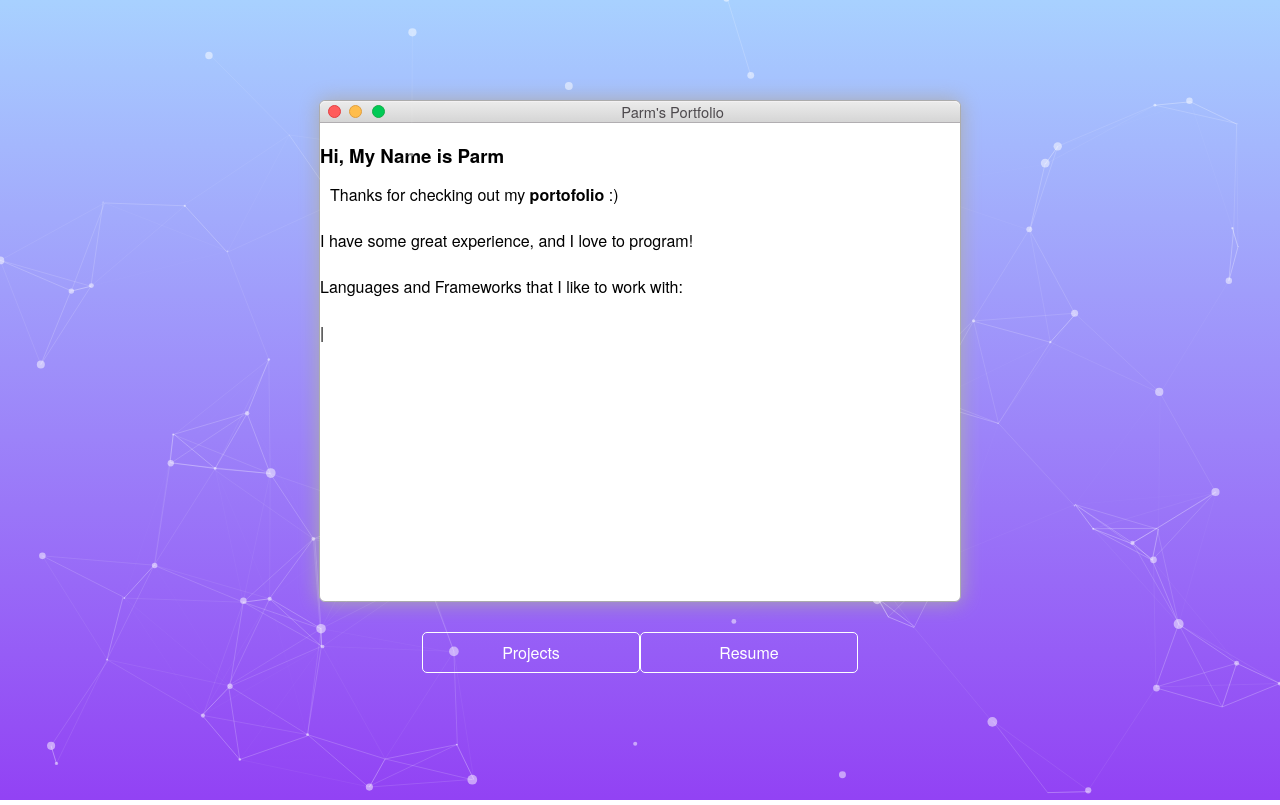
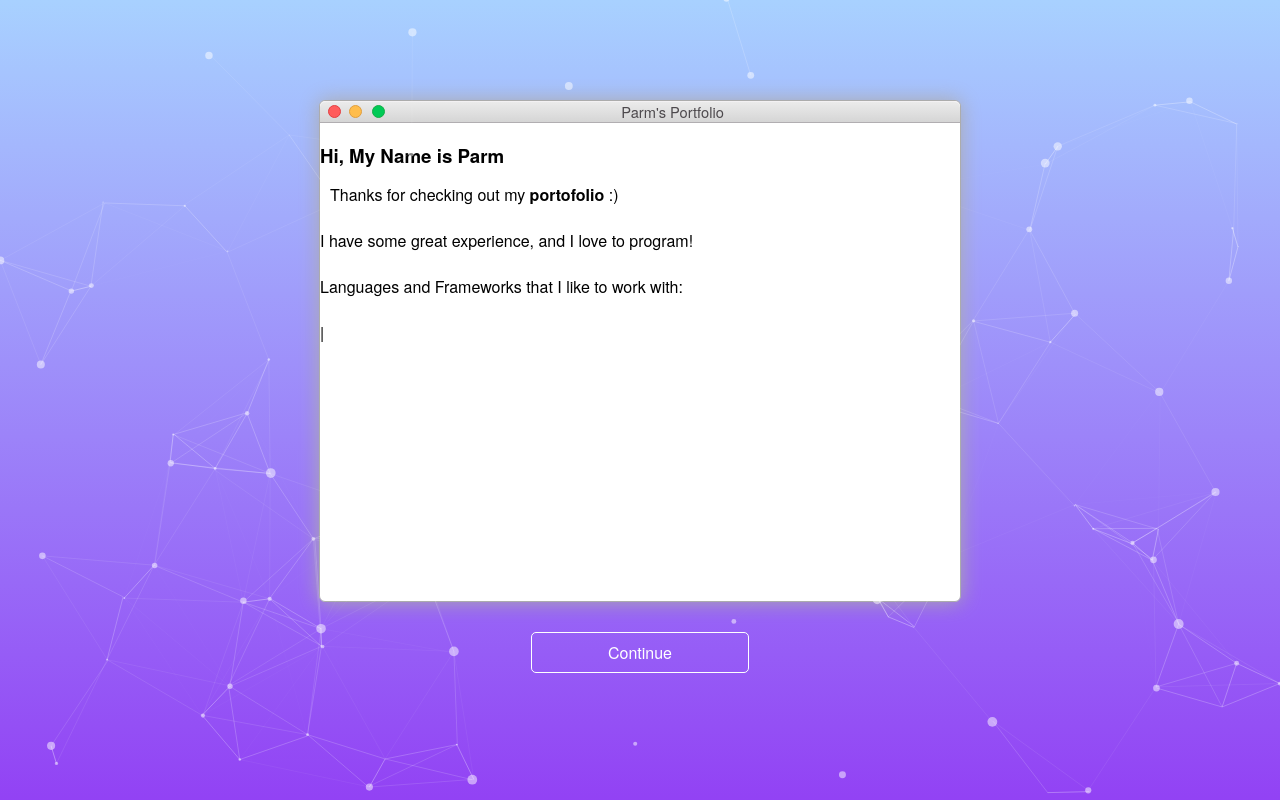
Before and after one commit to parmj/parmj.github.io, a plain HTML site: page index.html in a window 1280 px wide. Drawn offline with nearby package versions, Linux system fonts and the light colour scheme.

```diff
--- a/index.html
+++ b/index.html
@@ -69,9 +69,7 @@
 		</div>
 
 	 	<div id="links">
-	 		<a href="projects.html" class="ghost-button-rounded-corners">Projects</a>
-	 		<a href="#" class="ghost-button-rounded-corners">Resume</a>
-
+	 		<a href="projects.html" class="ghost-button-rounded-corners">Continue</a>
 	 	</div>
 
 
--- a/lib/scroll.js
+++ b/lib/scroll.js
@@ -1,4 +1,4 @@
 
 	window.sr = ScrollReveal({ reset: false });
 	sr.reveal('.port-item', { duration: 1000 });
-	sr.reveal('.work', { duration: 1000 });
+	sr.reveal('.work', { duration: 2000 });
```
